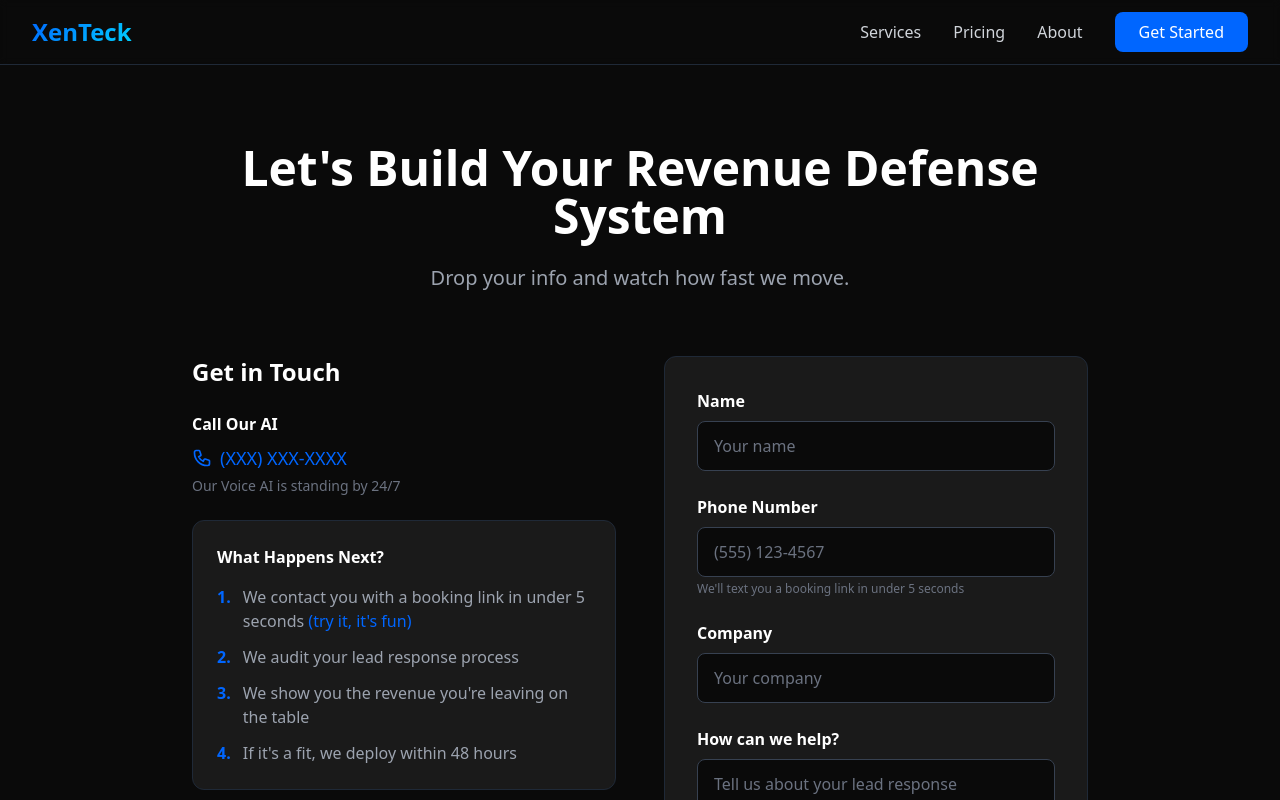
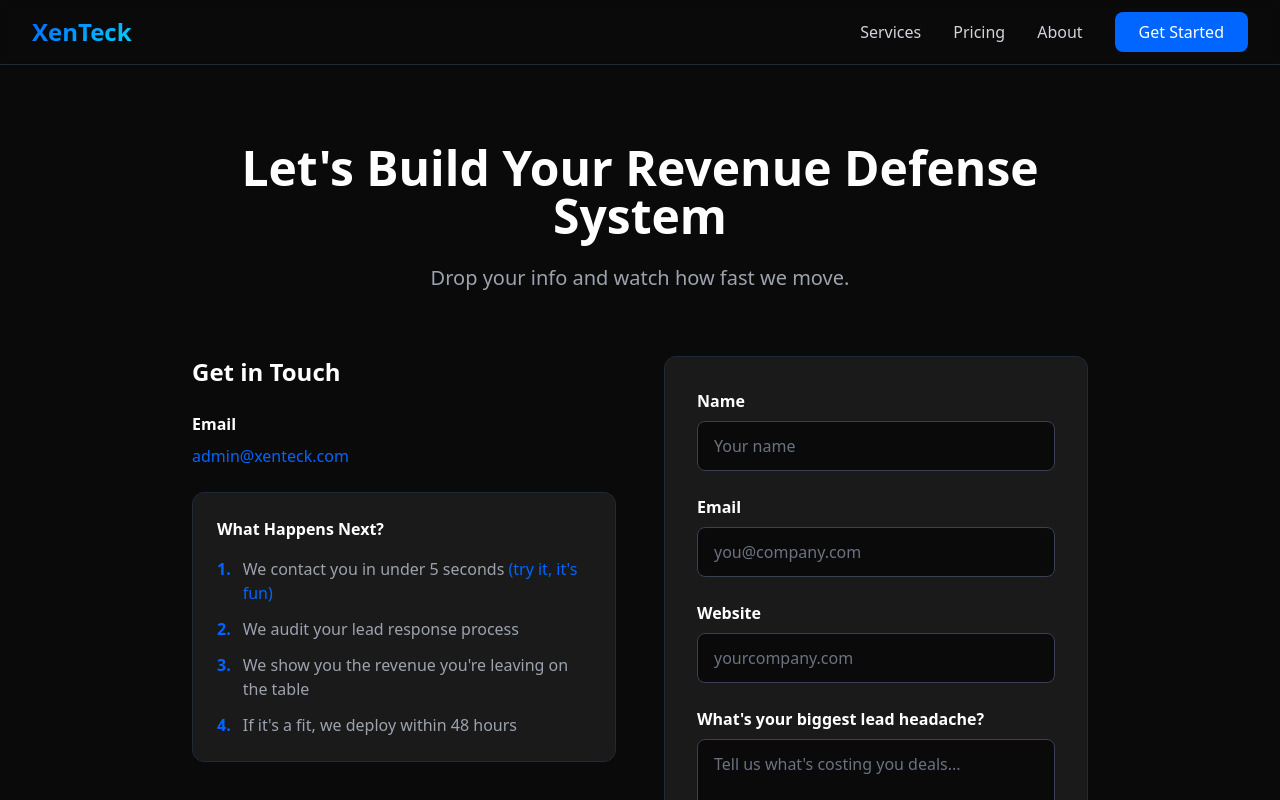
Before and after one commit to ShaunandDavid/xenteck-site, a Next.js app: page /contact in a window 1280 px wide. Shown: the top 800 px of the page. Built offline with nearby package versions, Linux system fonts and the light colour scheme.

Commit message:
Align contact form fields with Make scenario - name, email, website, headache

```diff
--- a/pages/contact.js
+++ b/pages/contact.js
@@ -2,33 +2,32 @@ import Head from 'next/head';
 import { useState } from 'react';
 
 export default function Contact() {
-  const [formData, setFormData] = useState({ name: '', phone: '', company: '', message: '' });
-  const [status, setStatus] = useState('idle'); // idle, sending, success, error
+  const [formData, setFormData] = useState({ name: '', email: '', website: '', headache: '' });
+  const [status, setStatus] = useState('idle');
 
   const handleSubmit = async (e) => {
     e.preventDefault();
     setStatus('sending');
 
     try {
-      // Make.com webhook - Speed-to-Lead demo
       const webhookUrl = 'https://hook.us2.make.com/kwah73cbhkfe4l9580cmh4jyvjd31h2x';
 
       await fetch(webhookUrl, {
         method: 'POST',
         headers: { 'Content-Type': 'application/json' },
-        mode: 'no-cors', // Make.com webhooks need this
+        mode: 'no-cors',
         body: JSON.stringify({
           name: formData.name,
-          phone: formData.phone,
-          company: formData.company,
-          message: formData.message,
+          email: formData.email,
+          website: formData.website,
+          headache: formData.headache,
           source: 'xenteck-website',
           timestamp: new Date().toISOString()
         })
       });
 
       setStatus('success');
-      setFormData({ name: '', phone: '', company: '', message: '' });
+      setFormData({ name: '', email: '', website: '', headache: '' });
     } catch (error) {
       setStatus('error');
     }
@@ -49,14 +48,8 @@ export default function Contact() {
               <h2 className="text-2xl font-bold mb-6">Get in Touch</h2>
 
               <div className="mb-6">
-                <h3 className="text-white font-semibold mb-2">Call Our AI</h3>
-                <a href="tel:+1XXXXXXXXXX" className="text-xenteck-blue hover:underline text-lg flex items-center gap-2">
-                  <svg className="w-5 h-5" fill="none" stroke="currentColor" viewBox="0 0 24 24">
-                    <path strokeLinecap="round" strokeLinejoin="round" strokeWidth={2} d="M3 5a2 2 0 012-2h3.28a1 1 0 01.948.684l1.498 4.493a1 1 0 01-.502 1.21l-2.257 1.13a11.042 11.042 0 005.516 5.516l1.13-2.257a1 1 0 011.21-.502l4.493 1.498a1 1 0 01.684.949V19a2 2 0 01-2 2h-1C9.716 21 3 14.284 3 6V5z" />
-                  </svg>
-                  (XXX) XXX-XXXX
-                </a>
-                <p className="text-gray-500 text-sm mt-1">Our Voice AI is standing by 24/7</p>
+                <h3 className="text-white font-semibold mb-2">Email</h3>
+                <a href="mailto:admin@xenteck.com" className="text-xenteck-blue hover:underline">admin@xenteck.com</a>
               </div>
 
               <div className="bg-xenteck-gray border border-gray-800 rounded-xl p-6">
@@ -64,7 +57,7 @@ export default function Contact() {
                 <ol className="space-y-3 text-gray-400">
                   <li className="flex items-start">
                     <span className="text-xenteck-blue mr-3 font-bold">1.</span>
-                    <span>We contact you with a booking link in under 5 seconds <span className="text-xenteck-blue">(try it, it's fun)</span></span>
+                    <span>We contact you in under 5 seconds <span className="text-xenteck-blue">(try it, it's fun)</span></span>
                   </li>
                   <li className="flex items-start">
                     <span className="text-xenteck-blue mr-3 font-bold">2.</span>
@@ -90,8 +83,8 @@ export default function Contact() {
                       <path strokeLinecap="round" strokeLinejoin="round" strokeWidth={2} d="M5 13l4 4L19 7" />
                     </svg>
                   </div>
-                  <h3 className="text-2xl font-bold text-white mb-2">Check Your Phone!</h3>
-                  <p className="text-gray-400">Our Speed-to-Lead just fired. You should have a text within 5 seconds.</p>
+                  <h3 className="text-2xl font-bold text-white mb-2">Check Your Inbox!</h3>
+                  <p className="text-gray-400">Our Speed-to-Lead just fired. You should have an email within seconds.</p>
                 </div>
               ) : (
                 <div className="space-y-6">
@@ -107,35 +100,35 @@ export default function Contact() {
                     />
                   </div>
                   <div>
-                    <label className="block text-white font-semibold mb-2">Phone Number</label>
+                    <label className="block text-white font-semibold mb-2">Email</label>
                     <input
-                      type="tel"
+                      type="email"
                       required
-                      placeholder="(555) 123-4567"
+                      placeholder="you@company.com"
                       className="w-full bg-xenteck-dark border border-gray-700 rounded-lg px-4 py-3 text-white placeholder-gray-500 focus:border-xenteck-blue focus:outline-none"
-                      value={formData.phone}
-                      onChange={(e) => setFormData({...formData, phone: e.target.value})}
-                    />
-                    <p className="text-gray-500 text-xs mt-1">We'll text you a booking link in under 5 seconds</p>
-                  </div>
-                  <div>
-                    <label className="block text-white font-semibold mb-2">Company</label>
-                    <input
-                      type="text"
-                      placeholder="Your company"
-                      className="w-full bg-xenteck-dark border border-gray-700 rounded-lg px-4 py-3 text-white placeholder-gray-500 focus:border-xenteck-blue focus:outline-none"
-                      value={formData.company}
-                      onChange={(e) => setFormData({...formData, company: e.target.value})}
+                      value={formData.email}
+                      onChange={(e) => setFormData({...formData, email: e.target.value})}
                     />
                   </div>
                   <div>
-                    <label className="block text-white font-semibold mb-2">How can we help?</label>
+                    <label className="block text-white font-semibold mb-2">Website</label>
+                    <input
+                      type="text"
+                      placeholder="yourcompany.com"
+                      className="w-full bg-xenteck-dark border border-gray-700 rounded-lg px-4 py-3 text-white placeholder-gray-500 focus:border-xenteck-blue focus:outline-none"
+                      value={formData.website}
+                      onChange={(e) => setFormData({...formData, website: e.target.value})}
+                    />
+                  </div>
+                  <div>
+                    <label className="block text-white font-semibold mb-2">What's your biggest lead headache?</label>
                     <textarea
                       rows="4"
-                      placeholder="Tell us about your lead response challenges..."
+                      required
+                      placeholder="Tell us what's costing you deals..."
                       className="w-full bg-xenteck-dark border border-gray-700 rounded-lg px-4 py-3 text-white placeholder-gray-500 focus:border-xenteck-blue focus:outline-none resize-none"
-                      value={formData.message}
-                      onChange={(e) => setFormData({...formData, message: e.target.value})}
+                      value={formData.headache}
+                      onChange={(e) => setFormData({...formData, headache: e.target.value})}
                     ></textarea>
                   </div>
                   <button
@@ -161,7 +154,7 @@ export default function Contact() {
                     )}
                   </button>
                   {status === 'error' && (
-                    <p className="text-red-400 text-center text-sm">Something went wrong. Try again or call us directly.</p>
+                    <p className="text-red-400 text-center text-sm">Something went wrong. Try again or email us directly.</p>
                   )}
                 </div>
               )}
```
